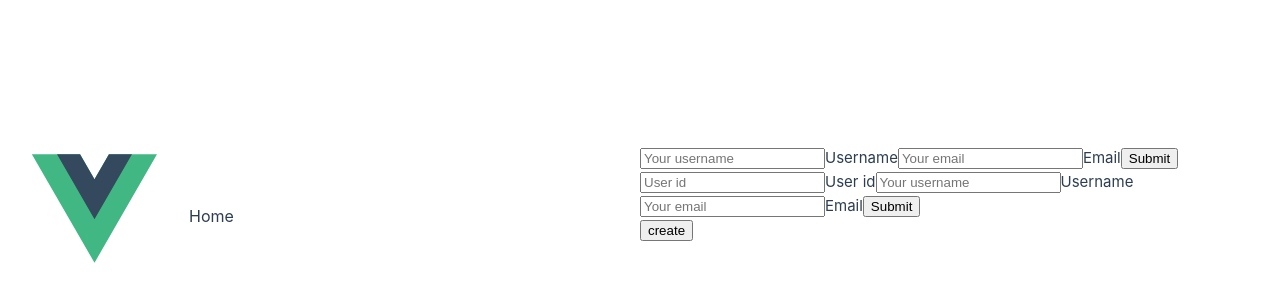
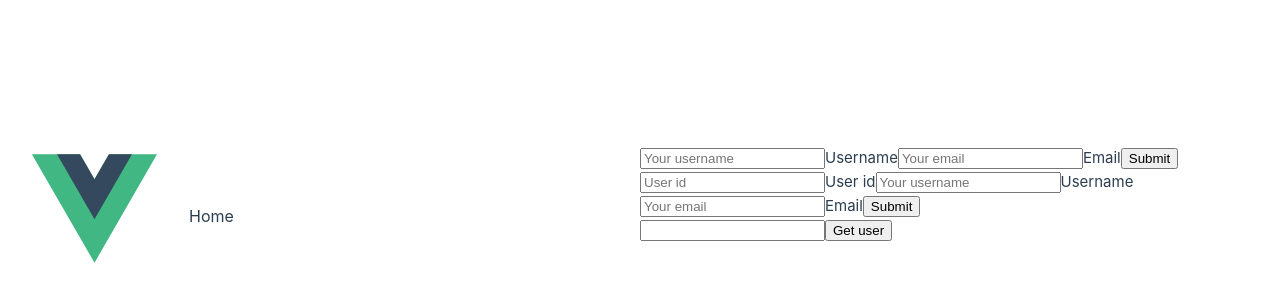
Before and after one commit to JSeccia/time_manager, a Vue app in the folder front/web/time-manager/: page / in a window 1280 px wide. Shown: the part 192-492 px from the top of the page. Built offline with nearby package versions, Linux system fonts and the light colour scheme.

Commit message:
get user in localStorage

```diff
--- a/front/web/time-manager/src/components/User.vue
+++ b/front/web/time-manager/src/components/User.vue
@@ -35,7 +35,12 @@
     <label for="email_input">Email</label>
     <input type="submit" id="user_submit" value="Submit" />
   </form>
-  <button @click="changeUpdate">{{ update ? "update" : "create" }}</button>
+  <form @submit="getUser">
+    <input type="text" id="get_user" v-model="userId" />
+    <label for="get_user" placeholder="enter user id"></label>
+    <input type="submit" value="Get user" />
+  </form>
+  <!-- <button @click="changeUpdate">{{ update ? "update" : "create" }}</button> -->
 </template>
 
 <script>
@@ -54,6 +59,19 @@ export default {
     };
   },
   methods: {
+    getUser(e) {
+      e.preventDefault();
+      if (this.userId === null) {
+        window.alert("no id");
+        return;
+      }
+
+      axios
+        .get(`http://localhost:4000/api/users/${this.userId}`)
+        .then((res) =>
+          localStorage.setItem("currentUser", JSON.stringify(res.data.data))
+        );
+    },
     changeUpdate() {
       if (update) {
         update = false;
@@ -72,7 +90,7 @@ export default {
       const body = {
         user: { username: this.username ?? null, email: this.email ?? null },
       };
-      axios.patch(`http://localhost:4000/api/users${userId}`, body, {
+      axios.put(`http://localhost:4000/api/users/${this.userId}`, body, {
         headers: {
           "Content-Type": "application/json",
         },
```
